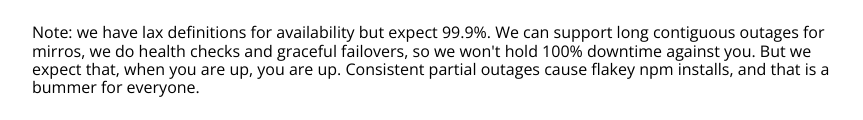
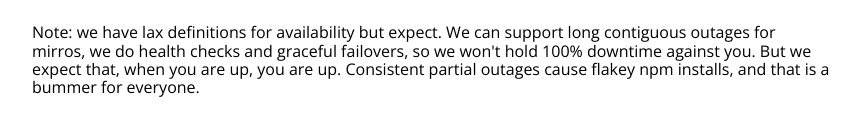
Before and after one commit to freajs/frea-website, a plain HTML site: page index.html in a window 1280 px wide. Shown: the part 2063-2183 px from the top of the page, without its empty margins (208-1071 px from the left). Drawn offline with nearby package versions, Linux system fonts and the light colour scheme; a web font is replaced by a local one.

Commit message:
drop hard numbers for availability

```diff
--- a/index.html
+++ b/index.html
@@ -88,7 +88,7 @@
 }</pre>
       <p>Finally, setup a cron job that runs the rsync command. We recommend syncing multiple times an hour, at a bare minimum sync once every 24 hours.</p>
       <p>Now shoot us an email at frea@blankenship.io w/ your domain name or IP address and we will add you to the mirrors</p>
-      <p>Note: we have lax definitions for availability but expect 99.9%. We can support long contiguous outages for mirros, we do health checks and graceful failovers, so we won't hold 100% downtime against you. But we expect that, when you are up, you are up. Consistent partial outages cause flakey npm installs, and that is a bummer for everyone.
+      <p>Note: we have lax definitions for availability but expect. We can support long contiguous outages for mirros, we do health checks and graceful failovers, so we won't hold 100% downtime against you. But we expect that, when you are up, you are up. Consistent partial outages cause flakey npm installs, and that is a bummer for everyone.
     </div>
     <script>
       const sizeElem = document.getElementById("size_number");
```
